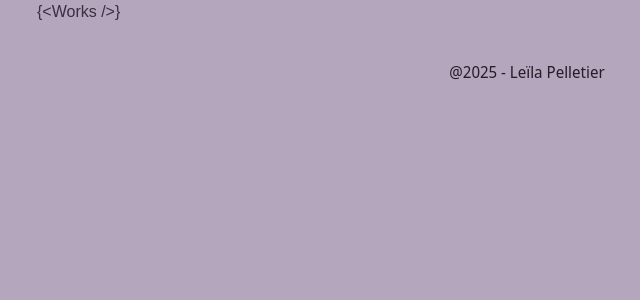
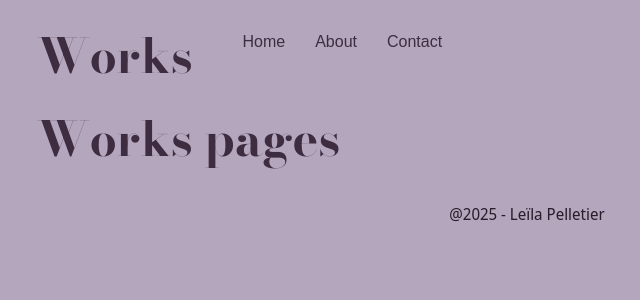
Before and after one commit to NeugdaeUju/Portfolio, a React (Vite) app: page /works in a window 1280 px wide. Shown: the top 300 px of the page, without its empty margins (113-753 px from the left). Built offline with nearby package versions, Linux system fonts and the light colour scheme.

Commit message:
Création de la page des réalisation + Header

```diff
--- a/src/App.jsx
+++ b/src/App.jsx
@@ -1,7 +1,7 @@
 import {BrowserRouter, Routes, Route} from 'react-router-dom'
 import Footer from './components/Footer'
 import Accueil from './pages/Accueil'
-// import Works from './pagesWorks'
+import Works from './pages/Works'
 // import WorksDetails from './pages/WorksDetails'
 // import About from './pages/About'
 // import Contact from './pages/Contact'
@@ -13,7 +13,7 @@ function App() {
       <BrowserRouter>
         <Routes>
           <Route path='/' element={<Accueil />} />
-          <Route path='/works' element='{<Works />}' />
+          <Route path='/works' element={<Works />} />
           <Route path='/works/:id' element='{<WorksDetails />}' />
           <Route path='/about' element='{<About />}' />
           <Route path='/contact' element='{<Contact />}' />
--- /dev/null
+++ b/src/assets/sass/header.scss
@@ -0,0 +1,18 @@
+.header {
+    display : flex;
+    width : 50%;
+    margin : 30px 0;
+
+    &__page-title {
+        margin-right : 50px;
+    }
+
+    &__nav {
+        width : 60%;
+        display : flex;
+
+        &--link {
+            margin-right : 30px;
+        }
+    }
+}
--- /dev/null
+++ b/src/components/Header.jsx
@@ -0,0 +1,31 @@
+import {NavLink , useLocation} from 'react-router-dom'
+import '../assets/sass/header.scss'
+
+function Header ({ hideWorks = ['/works'] , hideAbout = ['/about'] , hideContact = ['/contact'] , page}) {
+    const location = useLocation()
+    const showWorks = !hideWorks.includes(location.pathname)
+    const showAbout = !hideAbout.includes(location.pathname)
+    const showContact = !hideContact.includes(location.pathname)
+
+    return (
+        <>
+            <header className='header'>
+                <h1 className='header__page-title'>{page}</h1>
+                <nav className='header__nav'>
+                    <NavLink to='/' className='header__nav--link'>Home</NavLink>
+                    {showWorks && (
+                        <NavLink to='/works' className='header__nav--link'>Works</NavLink>
+                    )}
+                    {showAbout && (
+                        <NavLink to='/about' className='header__nav--link'>About</NavLink>
+                    )}
+                    {showContact && (
+                        <NavLink to='/contact' className='header__nav--link'>Contact</NavLink>
+                    )}
+                </nav>
+            </header>
+        </>
+    )
+}
+
+export default Header
--- /dev/null
+++ b/src/pages/Works.jsx
@@ -0,0 +1,13 @@
+import Header from '../components/Header'
+
+function Works () {
+    return (
+        <>
+            <Header
+                page='Works'/>
+            <h1>Works pages</h1>
+        </>
+    )
+}
+
+export default Works
```
